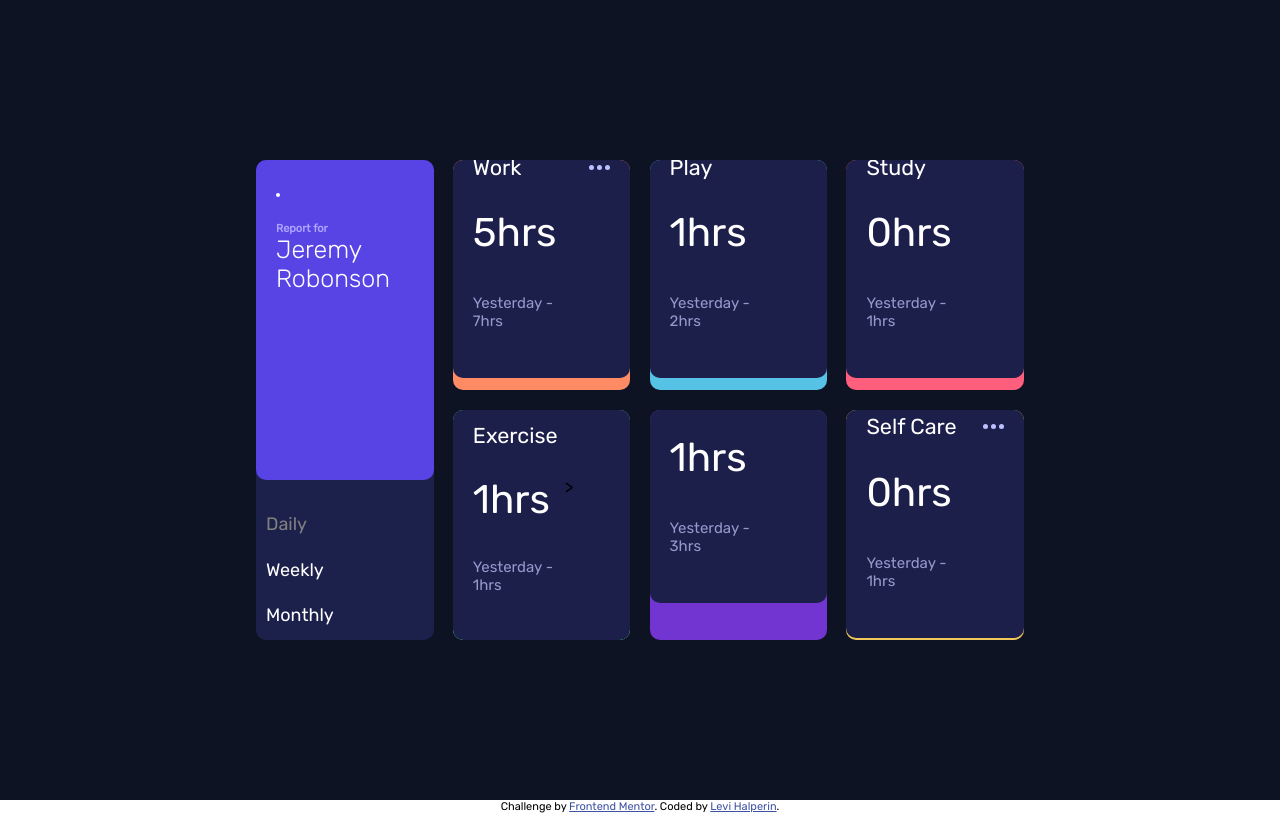
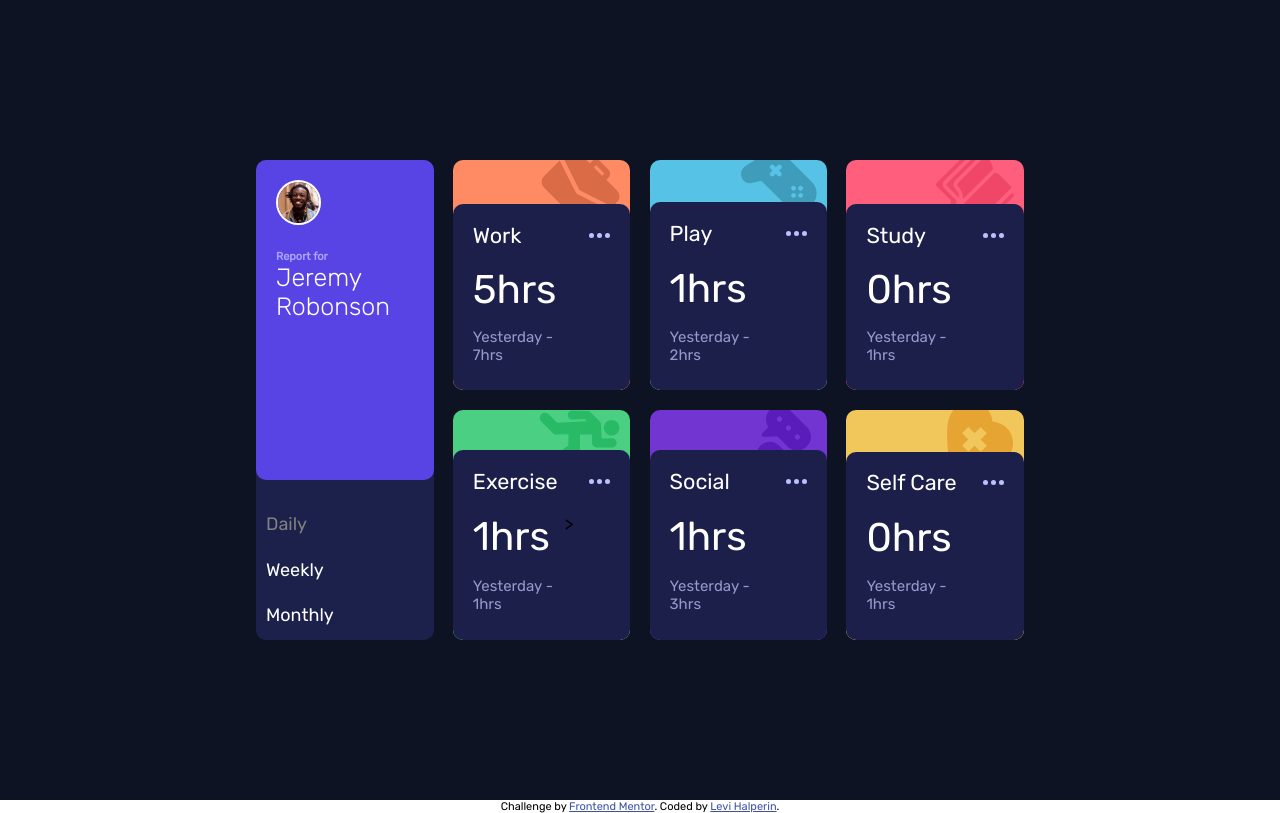
Before and after one commit to delaroth/Front-End-Mentor-time-tracking-dashboard-main, a plain HTML site: page docs/index.html in a window 1280 px wide. Drawn offline with Linux system fonts and the light colour scheme; the site is published under a folder, as on GitHub Pages, so addresses that start at the root find nothing.

Commit message:
first commit

```diff
--- a/docs/index.html
+++ b/docs/index.html
@@ -34,7 +34,7 @@
     <div class="gridContainer">
       <div class="report box">
         <div class='person box'>
-          <img id="jeremy" src="/images/image-jeremy.png" alt="" width="30%">
+          <img id="jeremy" src="./images/image-jeremy.png" alt="" width="30%">
           <div id="reportFor">
             <h4>Report for</h4>
             <h2 id="name">Jeremy Robonson</h2>
@@ -49,60 +49,60 @@
 
       </div>
       <div class="box background" id='work'>
-        <img src="/images/icon-work.svg" alt="" class="svg">
+        <img src="./images/icon-work.svg" alt="" class="svg">
         <div class="time tracker box">
           <div class="title">Work</div>
-          <img src="../images/icon-ellipsis.svg" alt="" class="ellipsis">
+          <img src="./images/icon-ellipsis.svg" alt="" class="ellipsis">
           <div class="currentHours"><span id='workHours'>???</span>hrs</div>
           <div class="lastHours"><span class="timeFrame">Last Week</span> - <span id="workLastHours">???</span>hrs
           </div>
         </div>
       </div>
       <div class="box background" id='play'>
-        <img src="/images/icon-play.svg" alt="" class='svg'>
+        <img src="./images/icon-play.svg" alt="" class='svg'>
         <div class="time tracker box">
           <div class="title">Play</div>
-          <img src="/images/icon-ellipsis.svg" alt="" class="ellipsis">
+          <img src="./images/icon-ellipsis.svg" alt="" class="ellipsis">
           <div class="currentHours"><span id='playHours'>???</span>hrs</div>
           <div class="lastHours"><span class="timeFrame">Last Week</span> - <span id="playLastHours">???</span>hrs
           </div>
         </div>
       </div>
       <div class="box background" id='study'>
-        <img src="/images/icon-study.svg" alt="" class='svg'>
+        <img src="./images/icon-study.svg" alt="" class='svg'>
         <div class="time tracker box">
           <div class="title">Study</div>
-          <img src="/images/icon-ellipsis.svg" alt="" class="ellipsis">
+          <img src="./images/icon-ellipsis.svg" alt="" class="ellipsis">
           <div class="currentHours"><span id='studyHours'>???</span>hrs</div>
           <div class="lastHours"><span class="timeFrame">Last Week</span> - <span id="studyLastHours">???</span>hrs
           </div>
         </div>
       </div>
       <div class="box background" id='exercise'>
-        <img src="/images/icon-exercise.svg" alt="" class='svg'>
+        <img src="./images/icon-exercise.svg" alt="" class='svg'>
         <div class="time tracker box">
           <div class="title">Exercise</div>
-          <img src="/images/icon-ellipsis.svg" alt="" class="ellipsis">
+          <img src="./images/icon-ellipsis.svg" alt="" class="ellipsis">
           <div class="currentHours"><span id='exerciseHours'>???</span>hrs</div>
           <div class="lastHours"><span class="timeFrame">Last Week</span> - <span id="exerciseLastHours">???</span>hrs
           </div>>
         </div>
       </div>
       <div class="box background" id='social'>
-        <img src="/images/icon-social.svg" alt="" class='svg'>
+        <img src="./images/icon-social.svg" alt="" class='svg'>
         <div class="time tracker box">
           <div class="title">Social</div>
-          <img src="/images/icon-ellipsis.svg" alt="" class="ellipsis">
+          <img src="./images/icon-ellipsis.svg" alt="" class="ellipsis">
           <div class="currentHours"><span id='socialHours'>???</span>hrs</div>
           <div class="lastHours"><span class="timeFrame">Last Week</span> - <span id="socialLastHours">???</span>hrs
           </div>
         </div>
       </div>
       <div class="box background" id='self-care'>
-        <img src="/images/icon-self-care.svg" alt="" class='svg'>
+        <img src="./images/icon-self-care.svg" alt="" class='svg'>
         <div class="time tracker box">
           <div class="title">Self Care</div>
-          <img src="images/icon-ellipsis.svg" alt="" class="ellipsis">
+          <img src="./images/icon-ellipsis.svg" alt="" class="ellipsis">
           <div class="currentHours"><span id='self-careHours'>???</span>hrs</div>
           <div class="lastHours"><span class="timeFrame">Last Week</span> - <span id="self-careLastHours">???</span>hrs
           </div>
@@ -124,7 +124,7 @@
     Coded by <a href="https://delaroth.github.io/portfolio/" target="_blank">Levi Halperin</a>.
   </div>
   <script src="index.js"></script>
-  <script src="../data.js"></script>
+  <script src="./data.js"></script>
 
 </body>
 
```
